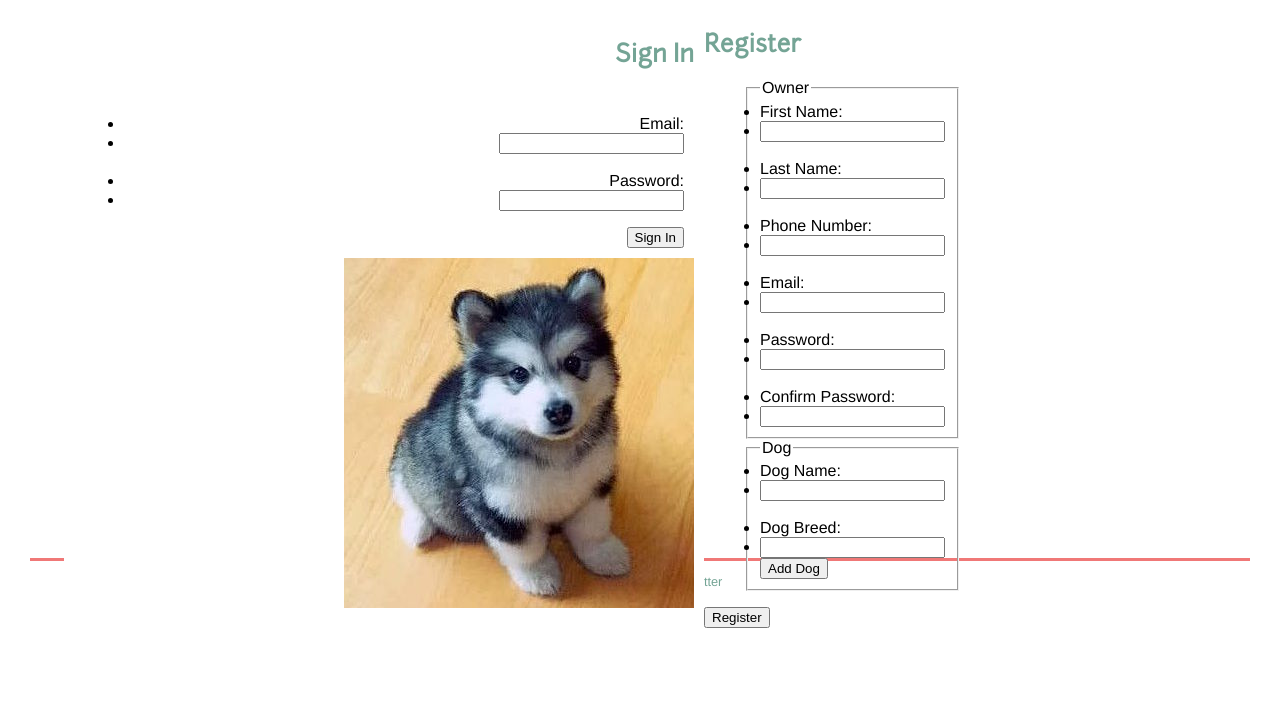
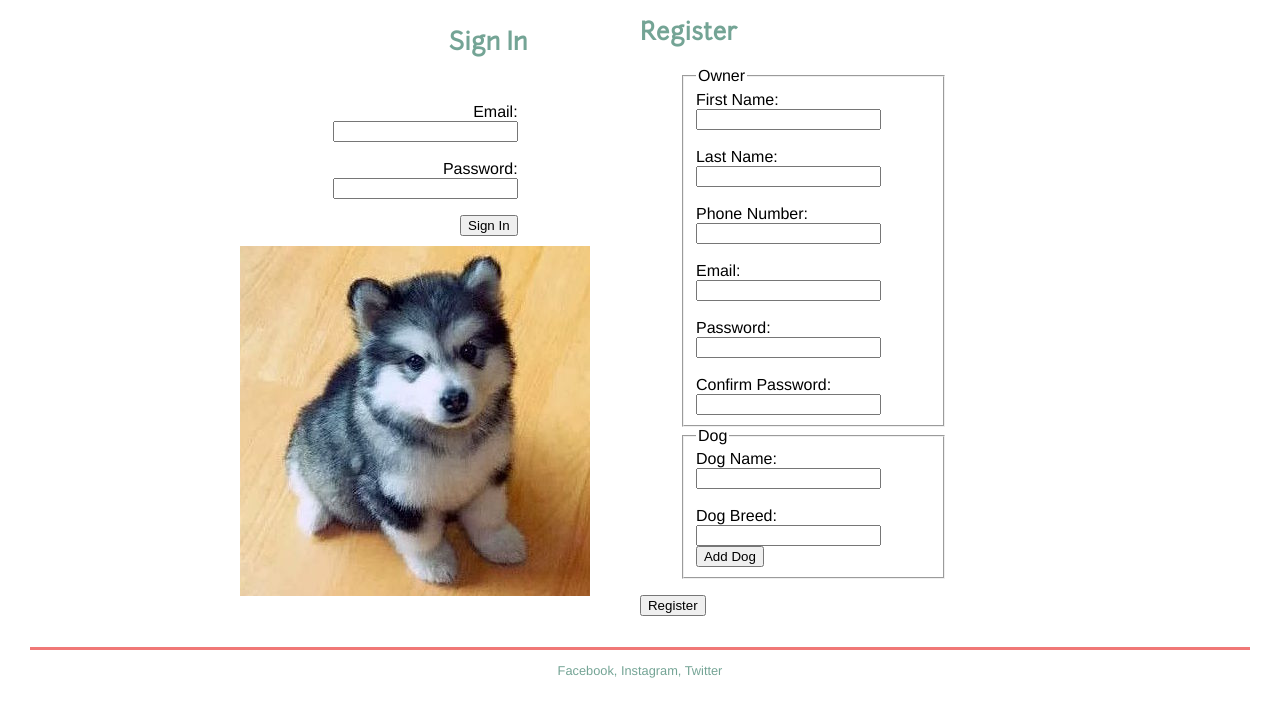
Before and after one commit to beruburu/Jojo, a PHP site: page /signIn.html in a window 1280 px wide. Shown: the part 213-921 px from the top of the page. Before the commit the page ends 841 px from the top, so only its background shows below. Run offline with PHP 8.4, Linux system fonts and the light colour scheme.

Commit message:
Formatted the sign in page

```diff
--- a/Style/Base.css
+++ b/Style/Base.css
@@ -35,7 +35,7 @@ header {
 nav {
     background-color: #ffffff;
     text-align: center;
-    position: fixed;
+    position: relative;
     width: 100%;
     z-index: 1;
 }
@@ -120,11 +120,13 @@ h2 {
 }
 #leftcol {
     float: left;
-    width: 50%;
-    padding-left: 5%;
+    width: 30%;
+    padding-left: 10%;
 }
 #rightcol {
+    padding-left: 10%;
     float: left;
+    width: 30%;
 }
 footer {
     border-top: 3px solid #f07877;
@@ -135,6 +137,8 @@ footer {
     margin: 30px;
 }
 #content {
+    width: 80%;
+    margin: auto;
     position: relative;
-    top: 70px;
+    margin-bottom: 10%;
 }
--- /dev/null
+++ b/Style/SignIn.css
@@ -0,0 +1,6 @@
+li {
+    list-style-type: none;
+}
+form {
+    padding-bottom: 10%;
+}
--- a/signIn.html
+++ b/signIn.html
@@ -5,6 +5,7 @@
         <meta charset="utf-8" />
         <title>Jojo's Dog Grooming</title>
         <link rel="stylesheet" href="style/base.css">
+        <link rel="stylesheet" href="style/SignIn.css">
     </head>
 
     <body>
@@ -95,7 +96,7 @@
 				</div>
 			</div>
         </div>
-		<footer>
+		<footer id="footer">
 		    <p>Facebook, Instagram, Twitter</p>
 		</footer>
         </div>
```
